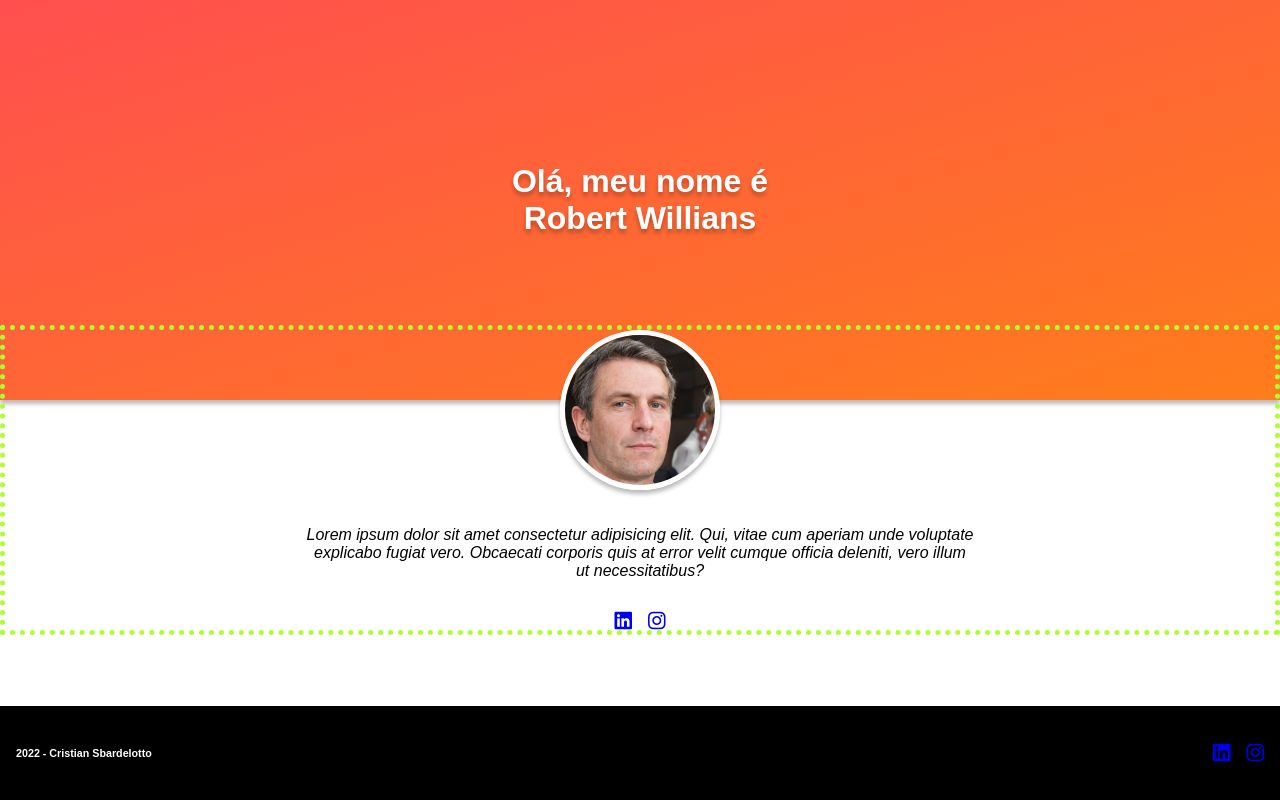
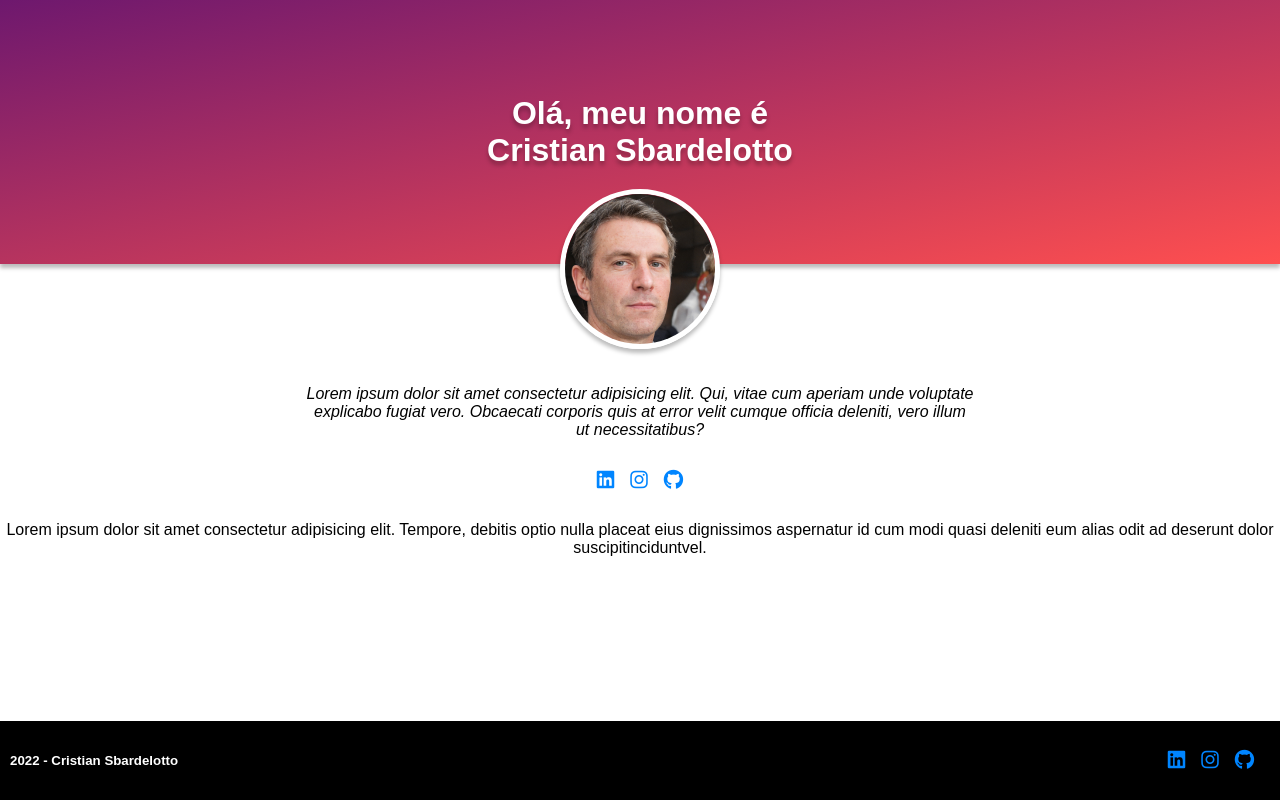
Before and after one commit to cristian-sbardelotto/Personal-Page, a plain HTML site: page index.html in a window 1280 px wide. Drawn offline with Linux system fonts and the light colour scheme.

Commit message:
feat(complementos) modificado cores e funcionalidades

```diff
--- a/index.html
+++ b/index.html
@@ -13,7 +13,7 @@
 
 <body>
     <header class="header">
-        <h1>Olá, meu nome é Robert Willians</h1>
+        <h1>Olá, meu nome é Cristian Sbardelotto</h1>
     </header>
     <section class="profile">
         <img src="person.jpg" alt="pessoa capa" class="profile__avatar">
@@ -32,15 +32,20 @@
                 <i class="fab fa-instagram fa-lg"></i>
             </a>
             </li>
-            <!-- <li>
-                <a href="https://wa.me/cristian" target="_blank">
-                <i class="fab fa-whatsapp fa-lg"></i>
+            <li>
+                <a href="https://github.com/cristian-sbardelotto" target="_blank">
+                <i class="fab fa-github fa-lg"></i>
             </a>
-            </li> -->
+            </li>
         </ul>
+        <p class="profile__introducion">Lorem ipsum dolor sit amet consectetur adipisicing elit.
+        Tempore, debitis optio nulla placeat
+        eius dignissimos aspernatur id cum modi quasi deleniti eum alias odit ad deserunt dolor suscipitinciduntvel.
+        </p>
     </section>
+
     <footer class="footer">
-        <h6>2022 - Cristian Sbardelotto</h6>
+        <h5>2022 - Cristian Sbardelotto</h6>
         <ul class="footer__links">
             <li>
                 <a href="https://www.linkedin.com/in/cristian-sbardelotto-207b68238/" target="_blank">
@@ -52,11 +57,11 @@
                 <i class="fab fa-instagram fa-lg"></i>
             </a>
             </li>
-            <!-- <li>
-                <a href="https://wa.me/cristian" target="_blank">
-                <i class="fab fa-whatsapp fa-lg"></i>
+            <li>
+                <a href="https://github.com/cristian-sbardelotto" target="_blank">
+                <i class="fab fa-github fa-lg"></i>
             </a>
-            </li> -->
+            </li>
         </ul>
     </footer>
 </body>
--- a/style.css
+++ b/style.css
@@ -3,16 +3,22 @@
     --color-blue-social: #0085ff;
     --color-red: #ff4f4f;
     --color-orange: #ff7d1b;
+    --color-purple: #6e186e;
 }
 body {
     margin: 0;
 }
+h1 {
+    margin: 32px auto;
+    text-shadow: 0 4px 4px #0004;
+    width: 20ch;
+}
 .header {
-    height: 50vh;
+    height: 33vh;
     background: linear-gradient(
     to right bottom,
-    var(--color-red),
-    var(--color-orange));
+    var(--color-purple),
+    var(--color-red));
     color: white;
     display: grid;
     place-items: center;
@@ -22,7 +28,6 @@ body {
 .profile {
     position: relative;
     top: -75px;
-    border: 5px dotted greenyellow;
     text-align: center;
 }
 .profile__avatar {
@@ -36,6 +41,11 @@ body {
     margin: 32px auto;
     max-width: 75ch;
     font-style: italic;
+    font-size: 12pt;
+}
+.profile__introducion {
+    max-width: 150ch;
+    margin: 32px auto;
 }
 .profile__links,
 .footer__links {
@@ -48,6 +58,15 @@ body {
     gap: 16px;
     color: var(--color-blue-social);
 }
+a:link {
+    color: var(--color-blue-social);
+}
+a:visited {
+    color: var(--color-blue-social);
+}
+a:hover {
+    color: #0084ffb2;
+}
 .footer {
     box-sizing: border-box;
     background-color: black;
@@ -58,14 +77,10 @@ body {
     display: grid;
     grid-template-columns: auto auto;
     align-items: center;
-    padding: 16px;
+    padding: 10px;
 }
 .footer__links {
     margin: 0;
     justify-self: end;
+    padding: 16px;
 }
-h1 {
-    margin: 32px auto;
-    text-shadow: 0 4px 4px #0004;
-    width: 20ch;
-}
```
